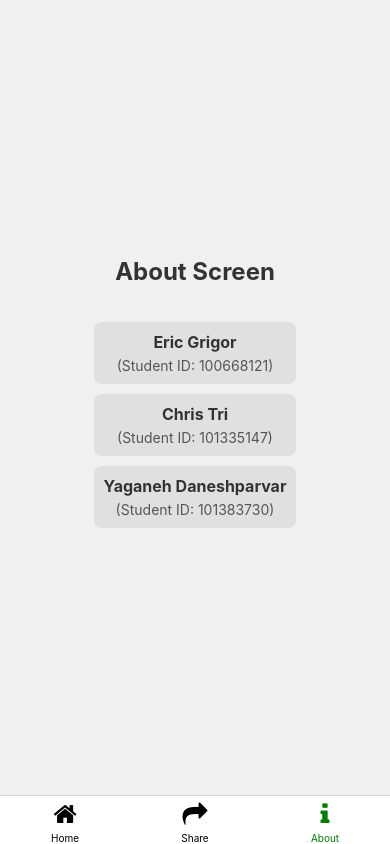
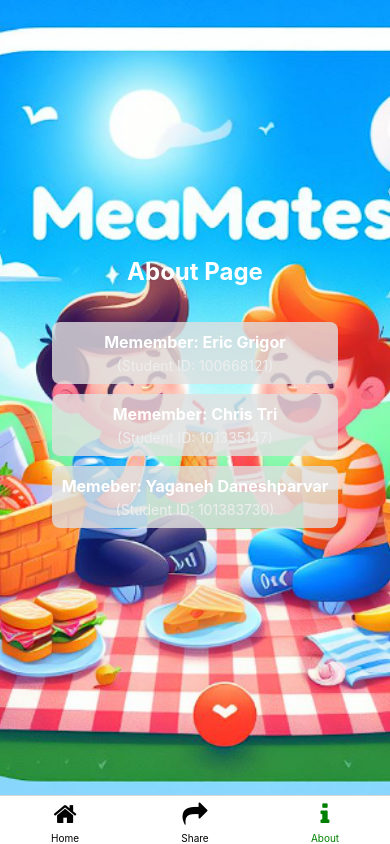
Before and after one commit to e41c/mealMate, a React Native app: screen /About in a window 390 px wide. Built offline with nearby package versions, Linux system fonts and the light colour scheme.

Commit message:
polished the screens, and made them production ready

```diff
--- a/package.json
+++ b/package.json
@@ -20,6 +20,7 @@
     "react": "18.2.0",
     "react-dom": "18.2.0",
     "react-native": "0.72.6",
+    "react-native-maps": "^1.8.3",
     "react-native-share": "^10.0.1",
     "react-native-vector-icons": "^10.0.2",
     "react-native-web": "~0.19.6"
--- a/src/screens/AboutScreen.jsx
+++ b/src/screens/AboutScreen.jsx
@@ -1,53 +1,58 @@
 import React from 'react';
-import { View, Text, StyleSheet } from 'react-native';
+import { View, Text, Image, StyleSheet, Dimensions } from 'react-native';
 
 const AboutScreen = () => {
   return (
     <View style={styles.container}>
-      <Text style={styles.header}>About Screen</Text>
+      <Image
+        source={require('../../assets/splash.png')}
+        style={styles.backgroundImage}
+      />
+      <Text style={styles.header}>About Page</Text>
+
+
       <View style={styles.memberContainer}>
-        <View style={styles.memberBox}>
-          <Text style={styles.memberName}>Eric Grigor</Text>
-          <Text style={styles.memberID}>(Student ID: 100668121)</Text>
-        </View>
-        <View style={styles.memberBox}>
-          <Text style={styles.memberName}>Chris Tri</Text>
-          <Text style={styles.memberID}>(Student ID: 101335147)</Text>
-        </View>
-        <View style={styles.memberBox}>
-          <Text style={styles.memberName}>Yaganeh Daneshparvar</Text>
-          <Text style={styles.memberID}>(Student ID: 101383730)</Text>
-        </View>
+        {renderMemberBox("Memember: Eric Grigor", "100668121")}
+        {renderMemberBox("Memember: Chris Tri", "101335147")}
+        {renderMemberBox("Memeber: Yaganeh Daneshparvar", "101383730")}
       </View>
       {/* Add information about your app/company */}
     </View>
   );
 };
 
+const renderMemberBox = (name, studentID) => (
+  <View style={styles.memberBox} key={studentID}>
+    <Text style={styles.memberName}>{name}</Text>
+    <Text style={styles.memberID}>(Student ID: {studentID})</Text>
+  </View>
+);
+
+const window = Dimensions.get('window');
 const styles = StyleSheet.create({
   container: {
     flex: 1,
     alignItems: 'center',
     justifyContent: 'center',
     padding: 16,
-    backgroundColor: '#F0F0F0', // Light gray background color
+  },
+  backgroundImage: {
+    width: window.width,
+    height: window.height,
+    resizeMode: 'cover',
+    ...StyleSheet.absoluteFillObject,
   },
   header: {
     fontSize: 24,
     fontWeight: 'bold',
     marginBottom: 16,
-    color: '#333', // Dark gray text color
-  },
-  teamText: {
-    fontSize: 16,
-    textAlign: 'center',
-    color: '#555', // Medium gray text color
+    color: '#FFF', // White text color
   },
   memberContainer: {
     marginTop: 20,
   },
   memberBox: {
-    backgroundColor: '#E0E0E0', // Light gray box background color
+    backgroundColor: 'rgba(224, 224, 224, 0.8)', // Semi-transparent light gray box background color
     padding: 10,
     borderRadius: 8,
     marginBottom: 10,
@@ -57,11 +62,11 @@ const styles = StyleSheet.create({
     fontSize: 16,
     fontWeight: 'bold',
     marginBottom: 5,
-    color: '#333', // Dark gray text color
+    color: '#FFF', // White text color
   },
   memberID: {
     fontSize: 14,
-    color: '#555', // Medium gray text color
+    color: '#EEE', // Light gray text color
   },
 });
 
--- a/src/screens/HomeScreen.jsx
+++ b/src/screens/HomeScreen.jsx
@@ -1,8 +1,8 @@
 import React, { useState, useEffect } from 'react';
-import { View, Text, TouchableOpacity, StyleSheet, FlatList, Button } from 'react-native';
+import { View, Text, TouchableOpacity, StyleSheet, FlatList, Button, Image } from 'react-native';
 import { SearchBar } from './SearchBar';
 import axios from 'axios';
-import { Share } from 'react-native';  // Add this import
+import { Share } from 'react-native';
 import { StatusBar } from 'expo-status-bar';
 
 const HomeScreen = ({ navigation }) => {
@@ -41,7 +41,7 @@ const HomeScreen = ({ navigation }) => {
   const onShare = async () => {
     try {
       const result = await Share.share({
-        message: 'BugNinza: \nhttp://www.ytoube.com/@BugNinza',
+        message: 'Meal Mate: ' + '\n' + 'Please share our App with your friends!' + '\n' + 'http://www.MealMate.com',
       });
       if (result.action === Share.sharedAction) {
         if (result.activityType) {
@@ -87,12 +87,15 @@ const HomeScreen = ({ navigation }) => {
         />
       )}
 
-      {/* Navigation to Share Screen */}
-      <View style={styles.homeContent}>
-        <Text style={styles.screenText}>Home Screen</Text>
-        <Button title="Go to Share Screen" onPress={onShare} />
-        <StatusBar style="auto" />
+      {/* Navigation to Share Screen and Logo */}
+      <View style={styles.bottomContainer}>
+        <Image source={require('../../assets/splash.png')} style={styles.logo} />
+        <View style={styles.buttonContainer}>
+          <Button title="Share MealMate" onPress={onShare} />
+        </View>
       </View>
+
+      <StatusBar style="auto" />
     </View>
   );
 };
@@ -124,20 +127,35 @@ const styles = StyleSheet.create({
     alignItems: 'center',
     justifyContent: 'center',
   },
-  screenText: {
+  logo: {
+    width: 200, // Adjust the width as needed
+    height: 100, // Adjust the height as needed
+    resizeMode: 'contain', // Adjust the resizeMode as needed
+    marginVertical: 20,
+  },
+  name: {
     fontSize: 18,
     fontWeight: 'bold',
-    marginVertical: 10,
   },
-  button: {
-    backgroundColor: '#DDDDDD',
-    padding: 10,
-    marginTop: 10,
+  details: {
+    fontSize: 16,
   },
   resultList: {
     flex: 1,
     width: '100%',
   },
+  bottomContainer: {
+    flexDirection: 'column',
+    justifyContent: 'center',
+    alignItems: 'center',
+    width: '100%',
+    paddingHorizontal: 20,
+    marginTop: 20,
+  },
+  buttonContainer: {
+    marginTop: 10,
+    width: '50%', // Adjust the width as needed
+  },
 });
 
 export default HomeScreen;
--- a/src/screens/ShareScreen.jsx
+++ b/src/screens/ShareScreen.jsx
@@ -1,42 +1,72 @@
 import React from 'react';
-import { View, Text, StyleSheet, TouchableOpacity } from 'react-native';
+import { View, Text, StyleSheet, TouchableOpacity, ImageBackground, Linking } from 'react-native';
 import Icon from 'react-native-vector-icons/FontAwesome';
+import { Share } from 'react-native';
+import { StatusBar } from 'expo-status-bar';
 
-const ShareScreen = () => {
+const ShareScreen = ({ navigation }) => {
   const shareToTwitter = () => {
-    // Placeholder function, can be left empty
-    console.log('Twitter button clicked');
+    const twitterUrl = 'https://twitter.com/intent/tweet?text=Check%20out%20Meal%20Mate%20App%21%20%F0%9F%8D%94%20http%3A%2F%2Fwww.MealMate.com';
+    Linking.openURL(twitterUrl);
   };
 
   const shareToFacebook = () => {
-    // Placeholder function, can be left empty
-    console.log('Facebook button clicked');
+    const facebookUrl = 'https://www.facebook.com/sharer/sharer.php?u=http%3A%2F%2Fwww.MealMate.com';
+    Linking.openURL(facebookUrl);
   };
 
   const shareToInstagram = () => {
-    // Placeholder function, can be left empty
-    console.log('Instagram button clicked');
+    const instagramUrl = 'https://www.instagram.com/';
+    Linking.openURL(instagramUrl);
+  };
+
+  const onShare = async () => {
+    try {
+      const result = await Share.share({
+        message: 'Meal Mate: ' + '\n'+ 'Please share our App with your friends!' + '\n' + 'http://www.MealMate.com',
+      });
+      if (result.action === Share.sharedAction) {
+        if (result.activityType) {
+          console.log('shared with activity type of: ' + result.activityType + '');
+        } else {
+          console.log('shared successfully');
+        }
+      } else if (result.action === Share.dismissedAction) {
+        console.log('dismissed');
+      }
+    } catch (error) {
+      console.log(error.message);
+    }
   };
 
   return (
+    <ImageBackground source={require('../../assets/splash.png')} style={styles.backgroundImage}>
       <View style={styles.container}>
-      <Text style={styles.screenText}>Share Screen</Text>
-
-      <TouchableOpacity style={styles.button} onPress={shareToTwitter}>
+        <TouchableOpacity style={styles.socialMediaButton} onPress={shareToTwitter}>
           <Icon name="twitter" size={30} color="#1DA1F2" />
           <Text style={styles.buttonText}>Twitter</Text>
         </TouchableOpacity>
 
-      <TouchableOpacity style={styles.button} onPress={shareToFacebook}>
+        <TouchableOpacity style={styles.socialMediaButton} onPress={shareToFacebook}>
           <Icon name="facebook" size={30} color="#1877F2" />
           <Text style={styles.buttonText}>Facebook</Text>
         </TouchableOpacity>
 
-      <TouchableOpacity style={styles.button} onPress={shareToInstagram}>
+        <TouchableOpacity style={styles.socialMediaButton} onPress={shareToInstagram}>
           <Icon name="instagram" size={30} color="#E4405F" />
           <Text style={styles.buttonText}>Instagram</Text>
         </TouchableOpacity>
+
+        {/* Share Button */}
+        <TouchableOpacity style={styles.button} onPress={onShare}>
+          <Icon name="share" size={30} color="#007BFF" />
+          <Text style={styles.buttonText}>Share MealMate</Text>
+        </TouchableOpacity>
+
+        <Text style={styles.screenText}>Share the App with Your Friends!</Text>
+        <StatusBar style="auto" />
       </View>
+    </ImageBackground>
   );
 };
 
@@ -46,16 +76,31 @@ const styles = StyleSheet.create({
     alignItems: 'center',
     justifyContent: 'center',
   },
+  backgroundImage: {
+    flex: 1,
+    resizeMode: 'cover',
+    justifyContent: 'center',
+  },
   screenText: {
     fontSize: 18,
     fontWeight: 'bold',
     marginVertical: 10,
+    color: 'black',
+  },
+  socialMediaButton: {
+    flexDirection: 'row',
+    alignItems: 'center',
+    justifyContent: 'center',
+    backgroundColor: 'rgba(255, 255, 255, 0.5)',
+    padding: 20,
+    marginVertical: 10,
+    borderRadius: 10,
   },
   button: {
     flexDirection: 'row',
     alignItems: 'center',
     justifyContent: 'center',
-    backgroundColor: '#e0e0e0', // Light gray background color
+    backgroundColor: 'rgba(255, 255, 255, 0.8)',
     paddingVertical: 15,
     paddingHorizontal: 30,
     marginVertical: 10,
@@ -65,106 +110,8 @@ const styles = StyleSheet.create({
     marginLeft: 10,
     fontSize: 18,
     fontWeight: 'bold',
+    color: 'black',
   },
 });
 
 export default ShareScreen;
-
-
-// CODE WORKING, NEED INTERNET ACCESS FOR ANDRIOD EMULATOR
-// import React from 'react';
-// import { View, Text, StyleSheet, TouchableOpacity } from 'react-native';
-// import Icon from 'react-native-vector-icons/FontAwesome';
-// import Share from 'react-native-share';
-
-// const ShareScreen = () => {
-//   const shareToTwitter = async () => {
-//     try {
-//       await Share.shareSingle({
-//         social: Share.Social.TWITTER,
-//         url: 'https://your-share-url',
-//         title: 'Share via Twitter',
-//         message: 'Your custom message for Twitter',
-//       });
-//     } catch (error) {
-//       console.error(error);
-//     }
-//   };
-
-//   const shareToFacebook = async () => {
-//     try {
-//       await Share.shareSingle({
-//         social: Share.Social.FACEBOOK,
-//         url: 'https://your-share-url',
-//         title: 'Share via Facebook',
-//         message: 'Your custom message for Facebook',
-//       });
-//     } catch (error) {
-//       console.error(error);
-//     }
-//   };
-
-//   const shareToInstagram = async () => {
-//     try {
-//       await Share.shareSingle({
-//         social: Share.Social.INSTAGRAM,
-//         url: 'https://your-share-url',
-//         title: 'Share via Instagram',
-//         message: 'Your custom message for Instagram',
-//       });
-//     } catch (error) {
-//       console.error(error);
-//     }
-//   };
-
-//   return (
-//     <View style={styles.container}>
-//       <Text style={styles.screenText}>Share Screen</Text>
-
-//       <TouchableOpacity style={styles.button} onPress={shareToTwitter}>
-//         <Icon name="twitter" size={30} color="#1DA1F2" />
-//         <Text style={styles.buttonText}>Twitter</Text>
-//       </TouchableOpacity>
-
-//       <TouchableOpacity style={styles.button} onPress={shareToFacebook}>
-//         <Icon name="facebook" size={30} color="#1877F2" />
-//         <Text style={styles.buttonText}>Facebook</Text>
-//       </TouchableOpacity>
-
-//       <TouchableOpacity style={styles.button} onPress={shareToInstagram}>
-//         <Icon name="instagram" size={30} color="#E4405F" />
-//         <Text style={styles.buttonText}>Instagram</Text>
-//       </TouchableOpacity>
-//     </View>
-//   );
-// };
-
-// const styles = StyleSheet.create({
-//   container: {
-//     flex: 1,
-//     alignItems: 'center',
-//     justifyContent: 'center',
-//   },
-//   screenText: {
-//     fontSize: 18,
-//     fontWeight: 'bold',
-//     marginVertical: 10,
-//   },
-//   button: {
-//     flexDirection: 'row',
-//     alignItems: 'center',
-//     justifyContent: 'center',
-//     backgroundColor: '#e0e0e0', // Light gray background color
-//     paddingVertical: 15,
-//     paddingHorizontal: 30,
-//     marginVertical: 10,
-//     borderRadius: 10,
-//   },
-//   buttonText: {
-//     marginLeft: 10,
-//     fontSize: 18,
-//     fontWeight: 'bold',
-//   },
-// });
-
-// export default ShareScreen;
--- a/src/screens/SplashScreen.jsx
+++ b/src/screens/SplashScreen.jsx
@@ -1,6 +1,5 @@
-// SplashScreen.js
 import React, { useEffect } from 'react';
-import { View, Image, StyleSheet } from 'react-native';
+import { View, Image, StyleSheet, Dimensions } from 'react-native';
 
 const SplashScreen = ({ navigation }) => {
   useEffect(() => {
@@ -14,11 +13,15 @@ const SplashScreen = ({ navigation }) => {
 
   return (
     <View style={styles.container}>
-      <Image source={require('../../assets/splash.png')} style={styles.logo} />
+      <Image
+        source={require('../../assets/splash.png')}
+        style={styles.logo}
+      />
     </View>
   );
 };
 
+const window = Dimensions.get('window');
 const styles = StyleSheet.create({
   container: {
     flex: 1,
@@ -26,9 +29,9 @@ const styles = StyleSheet.create({
     alignItems: 'center',
   },
   logo: {
-    width: 200,
-    height: 200,
-    resizeMode: 'contain',
+    width: window.width,
+    height: window.height,
+    resizeMode: 'cover',
   },
 });
 
```
Also changed, not shown: 2 other files (tests, documents, lock files or other folders). Lines whose indentation alone changed are shown as unchanged.
